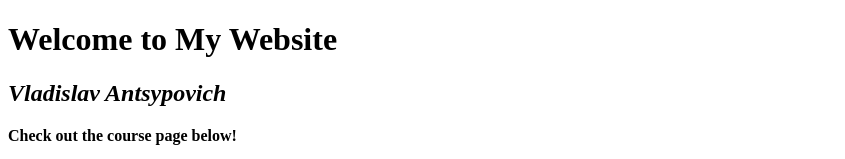
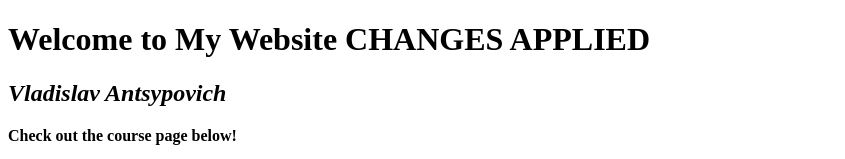
Before and after one commit to devantsyp/devantsyp.github.io, a plain HTML site: page index.html in a window 1280 px wide. Shown: the top 159 px of the page, without its empty margins (0-845 px from the left). Drawn offline with Linux system fonts and the light colour scheme.

Commit message:
Update index.html

```diff
--- a/index.html
+++ b/index.html
@@ -9,7 +9,7 @@
 </head>
 <body>
         <header>
-            <h1>Welcome to My Website</h1>
+            <h1>Welcome to My Website CHANGES APPLIED</h1>
 
         </header>
 
```
